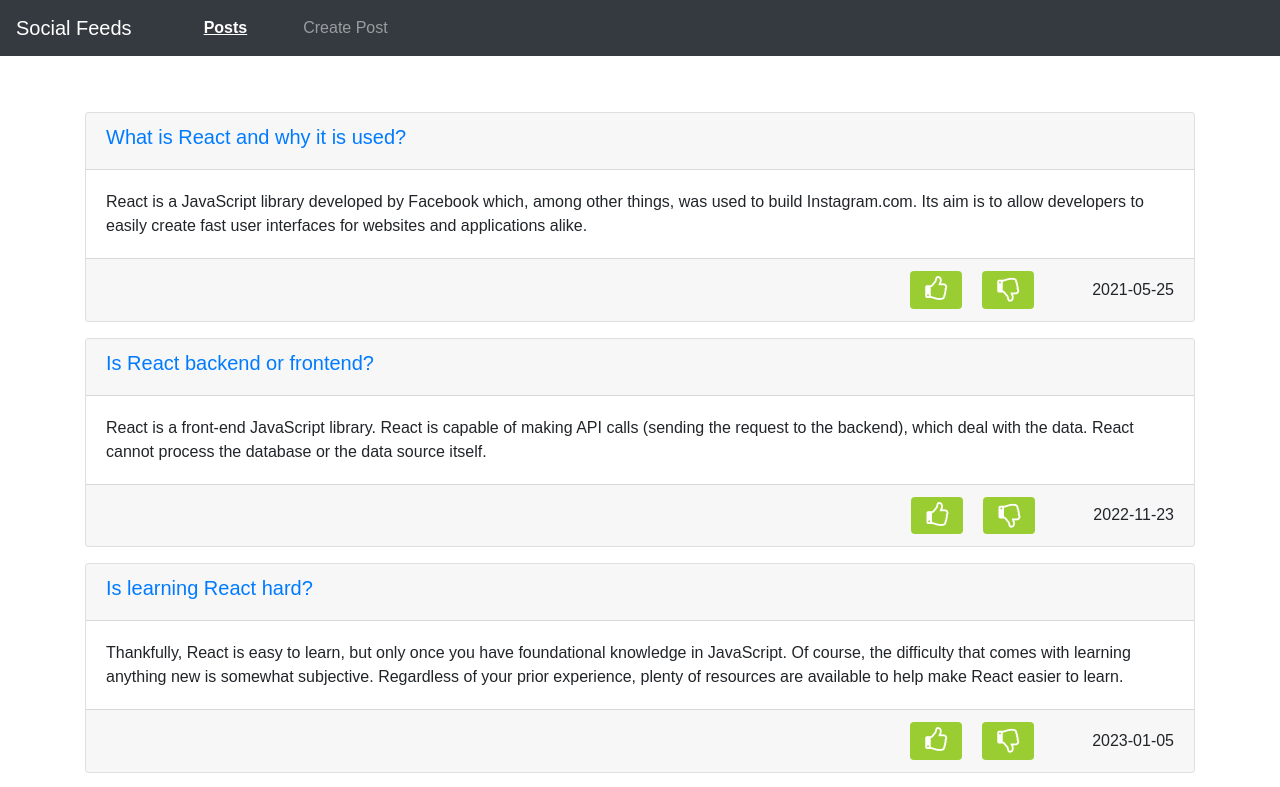
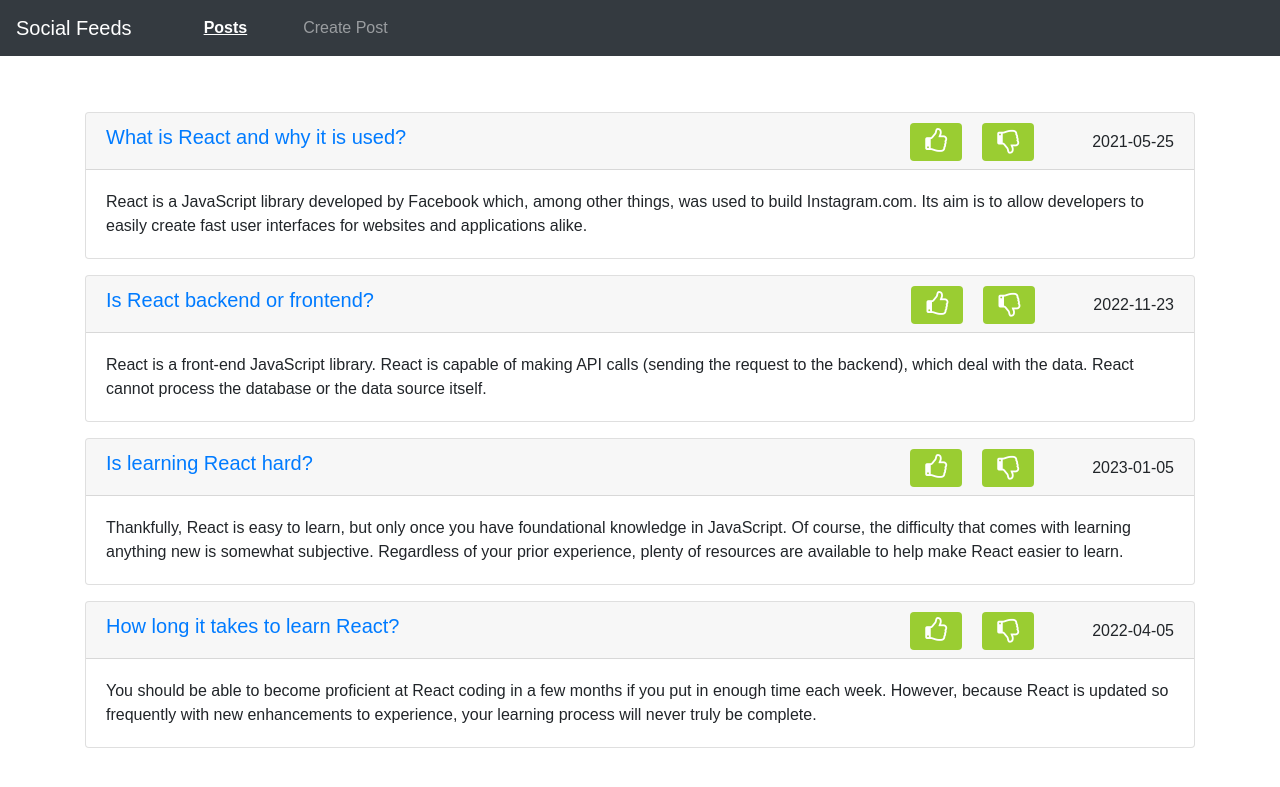
Before and after one commit to LadyHazle2010/Social-Feeds, a React (Create React App) app: page / in a window 1280 px wide. Shown: the top 787 px of the page. Built offline with nearby package versions, Linux system fonts and the light colour scheme.

Commit message:
like/dislike button position is changed

```diff
--- a/src/components/Post.jsx
+++ b/src/components/Post.jsx
@@ -5,12 +5,15 @@ const Post = ({ post }) => {
     <div className="card my-3">
       <div className="card-header">
         <h5 className="text-primary">{post.title}</h5>
+        <div
+          className="d-flex"
+          style={{ position: "absolute", right: "20px", top: "10px" }}
+        >
+          <LDButton />
+          <div className="ml-5 my-auto">{post.createdAt}</div>
+        </div>
       </div>
       <div className="card-body">{post.body}</div>
-      <div className="card-footer d-flex justify-content-end">
-        <LDButton />
-        <div className="ml-5 my-auto">{post.createdAt}</div>
-      </div>
     </div>
   );
 };
```
